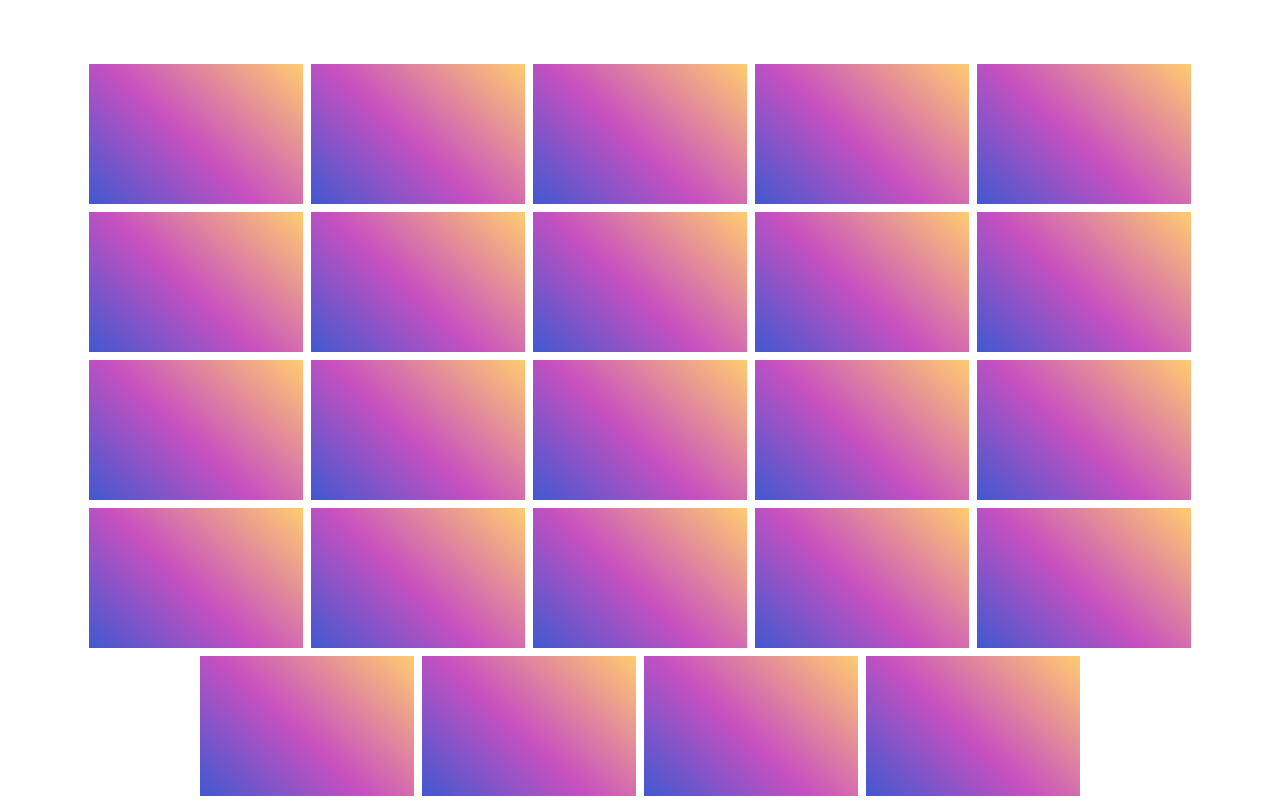
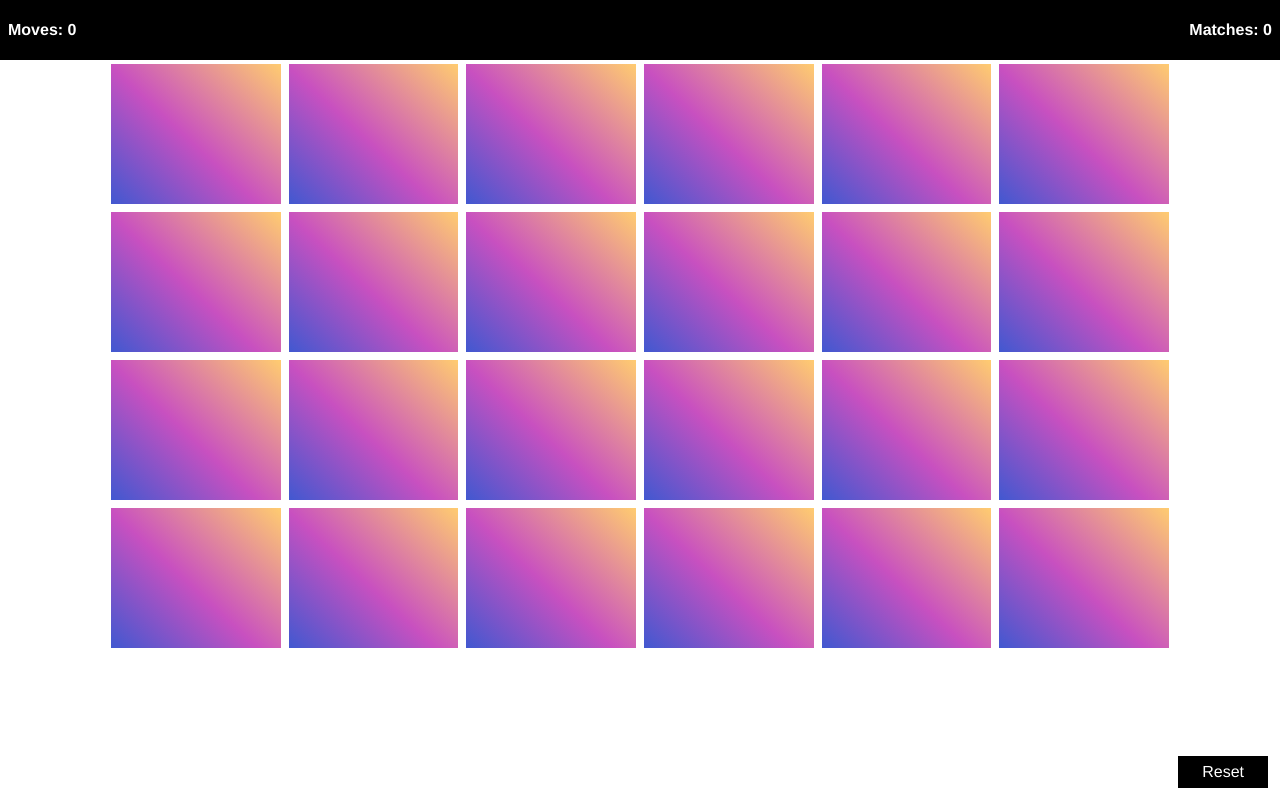
Before and after one commit to jamesneverette/vue2-memory-game, a Vue app: page / in a window 1280 px wide. Built offline with nearby package versions, Linux system fonts and the light colour scheme.

Commit message:
Add a header to display moves, matches, and winner indicator

```diff
--- a/src/App.vue
+++ b/src/App.vue
@@ -1,5 +1,6 @@
 <template>
 	<div id="app">
+		<MainHeader :moves="moves" :matches="matches" :finished="finished" />
 		<section class="s-board container">
 			<ul
 				class="component c-cards c-cards--list d-flex justify-content-center align-items-center flex-wrap"
@@ -9,27 +10,51 @@
 					class="c-cards__item p-1"
 					v-for="(card, index) in allCards"
 					:key="index"
-					@click="flipCard(card)"
-					:class="{ 'is-toggled': card.toggled }"
+					@click="
+						!card.matched &&
+						toggledCards.length < 2 &&
+						!card.toggled
+							? flipCard(card)
+							: undefined
+					"
+					@keyup.enter="
+						!card.matched &&
+						toggledCards.length < 2 &&
+						!card.toggled
+							? flipCard(card)
+							: undefined
+					"
+					tabindex="1"
 				>
 					<card
-						:class="{ 'is-toggled': card.toggled }"
+						:class="[
+							{ 'is-toggled': card.toggled },
+							{ 'is-matched': card.matched },
+						]"
 						:card="card"
 					/>
 				</li>
 			</ul>
 		</section>
+		<button
+			class="component c-button position-fixed py-2 px-4"
+			@click="reset"
+		>
+			Reset
+		</button>
 	</div>
 </template>
 
 <script>
 import { cloneDeep, shuffle } from 'lodash-es';
 import Card from '@/components/Card';
+import MainHeader from '@/components/MainHeader';
 export default {
 	name: 'App',
 
 	components: {
 		Card,
+		MainHeader,
 	},
 
 	data: () => ({
@@ -115,7 +140,7 @@ export default {
 
 	computed: {
 		finished() {
-			if (this.matches === 12) {
+			if (this.matches === this.allCards.length / 2) {
 				return true;
 			}
 
@@ -159,7 +184,13 @@ export default {
 		incrementMatches() {
 			this.matches += 1;
 		},
+		reset() {
+			this.moves = 0;
+			this.matches = 0;
+			this.shuffleCards();
+		},
 		shuffleCards() {
+			this.allCards = [];
 			this.allCards = shuffle(
 				this.allCards.concat(
 					cloneDeep(this.cards),
@@ -192,7 +223,27 @@ export default {
 		padding: 0;
 	}
 	&__item {
-		flex: 0 1 20%;
+		flex: 0 1 25%;
+		outline: none;
+	}
+}
+
+.c-button {
+	background: #000;
+	border: none;
+	bottom: 12px;
+	color: #fff;
+	cursor: pointer;
+	display: inline-block;
+	line-height: 1;
+	text-align: center;
+	right: 12px;
+	z-index: 10;
+}
+
+@media screen and (min-width: 650px) {
+	.c-cards__item {
+		flex: 0 1 16%;
 	}
 }
 </style>
--- a/src/components/Card.vue
+++ b/src/components/Card.vue
@@ -27,7 +27,6 @@ export default {
 .c-card {
 	cursor: pointer;
 	height: 140px;
-	perspective: 1000;
 	width: 100%;
 
 	&__inner {
@@ -37,7 +36,7 @@ export default {
 		&-front,
 		&-back {
 			backface-visibility: hidden;
-			transition: 0.6s;
+			transition: 0.5s;
 			transform-style: preserve-3d;
 			top: 0;
 			left: 0;
@@ -70,5 +69,10 @@ export default {
 			}
 		}
 	}
+	&.is-matched {
+		opacity: 0;
+		pointer-events: none;
+		transition: 0.5s;
+	}
 }
 </style>
--- /dev/null
+++ b/src/components/MainHeader.vue
@@ -0,0 +1,63 @@
+<template>
+	<header
+		class="component c-header d-flex align-items-center justify-content-between position-fixed px-2"
+	>
+		<div class="c-header__moves">Moves: {{ moves }}</div>
+		<div class="c-header__winner" v-if="finished">WINNER!</div>
+		<div class="c-header__matches">Matches: {{ matches }}</div>
+	</header>
+</template>
+
+<script>
+export default {
+	name: 'MainHeader',
+
+	props: {
+		finished: {
+			required: true,
+			type: Boolean,
+			default: false,
+		},
+		matches: {
+			required: true,
+			type: Number,
+			default: 0,
+		},
+		moves: {
+			required: true,
+			type: Number,
+			default: 0,
+		},
+	},
+};
+</script>
+
+<style lang="scss" scoped>
+@keyframes pulsate {
+	0% {
+		transform: scale(0.9);
+	}
+	50% {
+		transform: scale(1.1);
+	}
+	100% {
+		transform: scale(0.9);
+	}
+}
+
+.c-header {
+	background: black;
+	color: white;
+	font-weight: 700;
+	height: 60px;
+	top: 0;
+	left: 0;
+	width: 100%;
+	z-index: 10;
+
+	&__winner {
+		animation: pulsate 2s infinite;
+		transform: scale(1);
+	}
+}
+</style>
```
